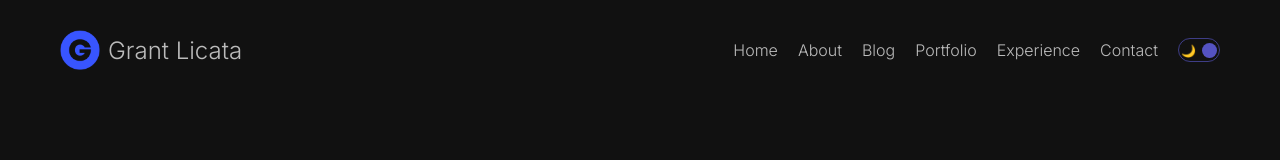
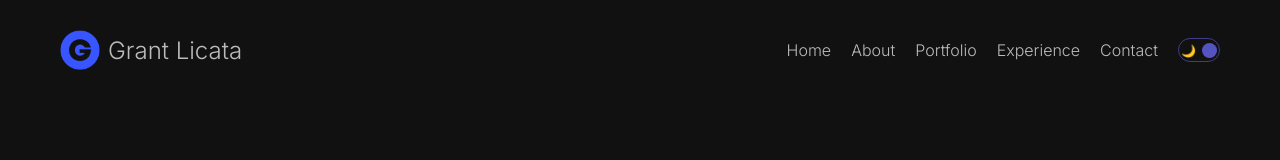
Before and after one commit to GrantLicata/Portfolio, a Next.js app: page / in a window 1280 px wide. Shown: the top 160 px of the page. Built offline with nearby package versions, Linux system fonts and the light colour scheme.

Commit message:
Blog removed from navigation

```diff
--- a/src/components/navbar/Navbar.jsx
+++ b/src/components/navbar/Navbar.jsx
@@ -18,11 +18,6 @@ const links = [
     id: 2,
     title: "About",
     url: "/about",
-  },
-  {
-    id: 3,
-    title: "Blog",
-    url: "/blog",
   },
   {
     id: 4,
```
